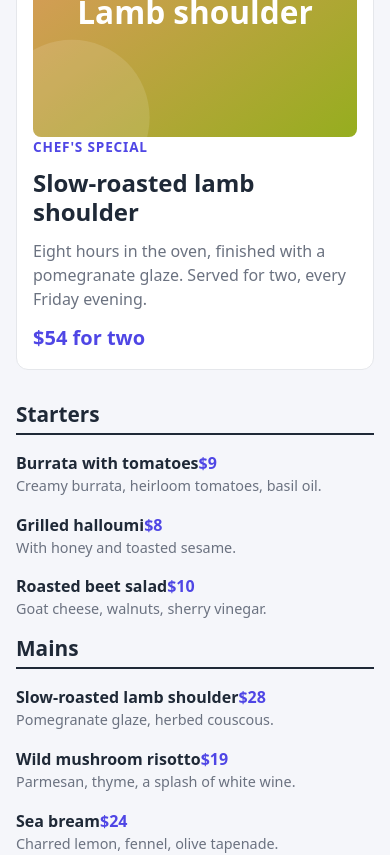
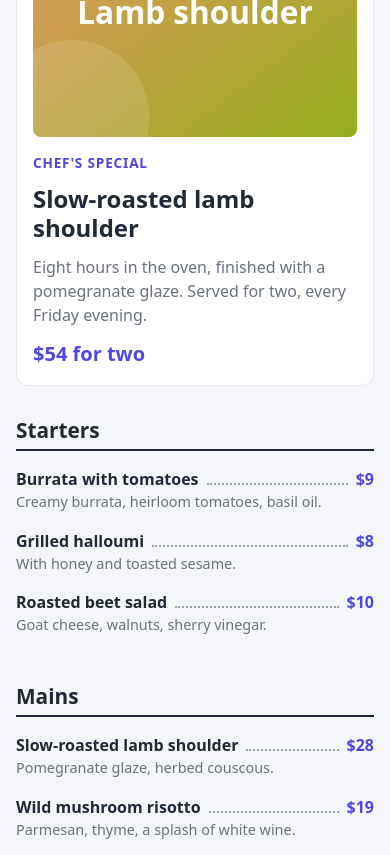
Before and after one commit to Aysha-AlAbri/-Practice-10.1-Responsiveness-exercises, a plain HTML site: page homework/01-restaurant-menu/index.html in a window 390 px wide. Shown: the part 320-1175 px from the top of the page. Drawn offline with Linux system fonts and the light colour scheme.

Commit message:
homework\01-restaurant-menu

```diff
--- a/homework/01-restaurant-menu/styles.css
+++ b/homework/01-restaurant-menu/styles.css
@@ -87,3 +87,49 @@ img { display: block; max-width: 100%; height: auto; }
 .leader { border-bottom: 2px dotted #9ca3af; }
 
 /* ===== YOUR CODE — layout + responsiveness ===== */
+.special {
+  display: flex;
+  gap:1rem;
+}
+.special-img{
+  width: 40%px;
+  height:auto;
+  min-width:0;
+  object-fit: cover;
+}
+.special-text{
+  flex:1;
+  min-width: 0;
+  align-self: center;
+}
+.menu{
+  display: grid;
+  grid-template-columns: repeat(2,minmax(0,1fr));
+  gap:2rem;
+}
+.item-row{
+  display: flex;
+  align-items: baseline;
+  gap: 0.5rem;
+}
+.leader{
+  flex:1;
+}
+@media(max-width:900px){
+  .special-img{
+    width: 40%;
+
+  }
+}
+@media(max-width:600px){
+  .special{
+    flex-direction: column;
+  }
+  .special-img{
+    width: 100%;
+    height: auto;
+  }
+  .menu{
+    grid-template-columns: 1fr;
+  }
+}
```
